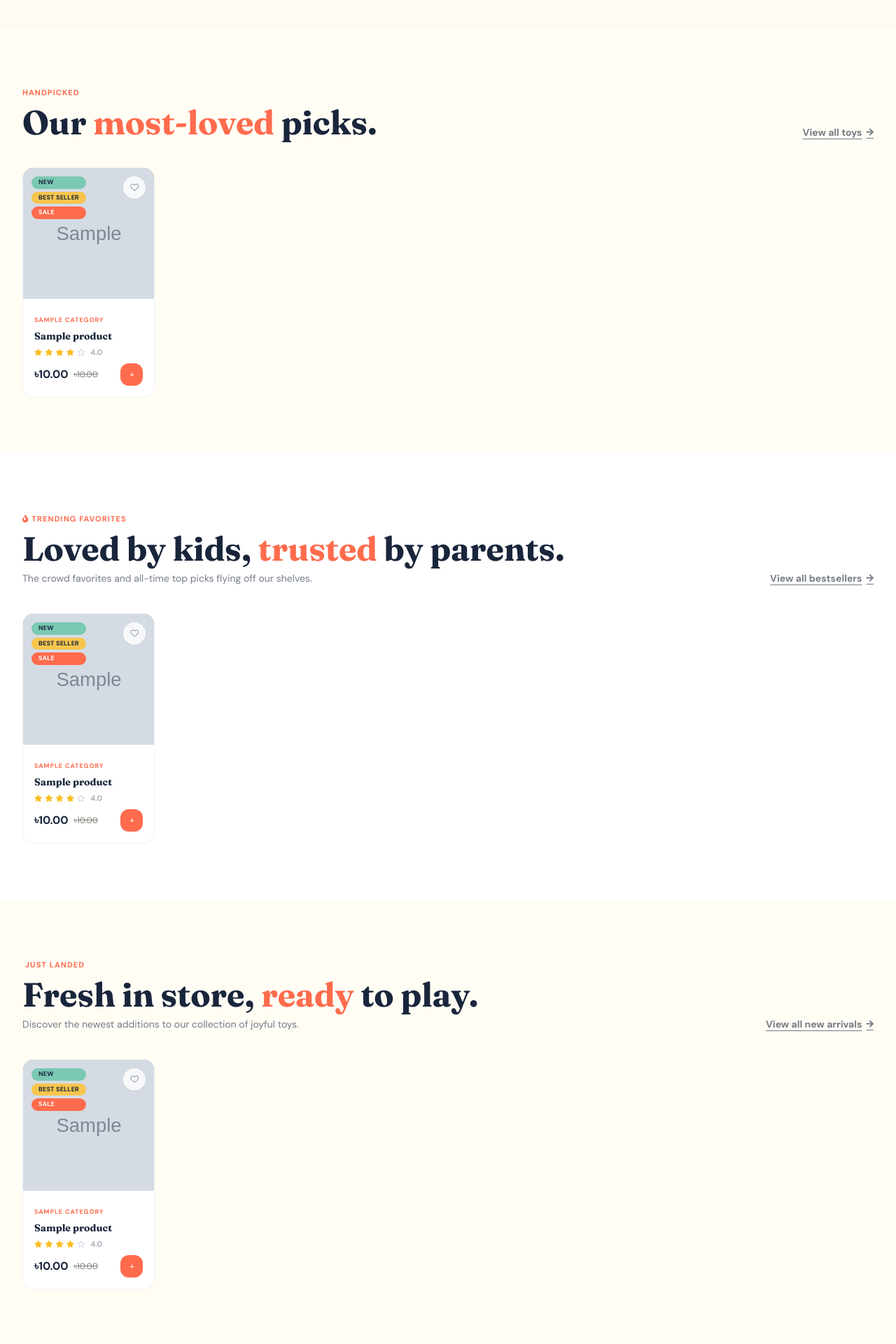
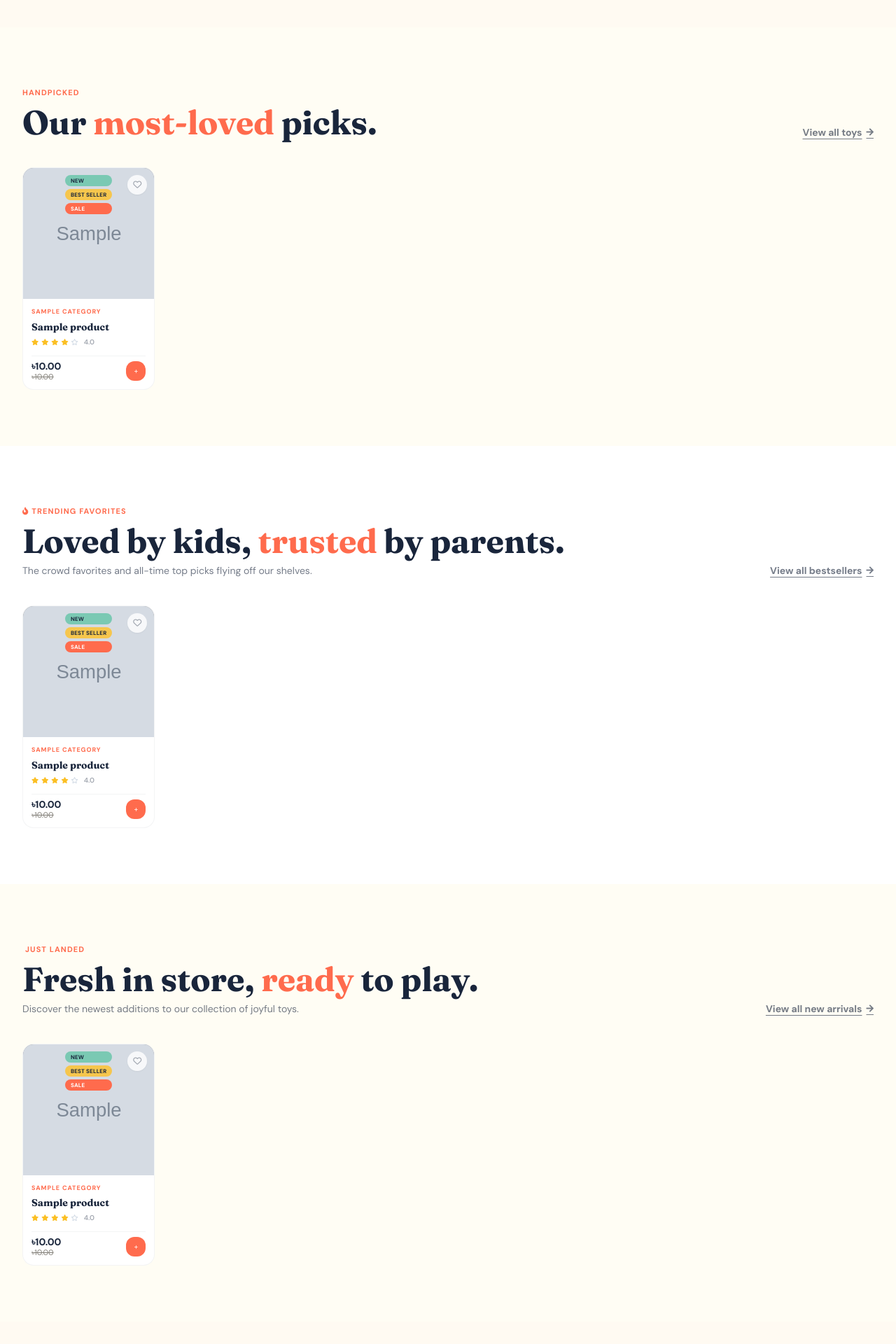
Before and after one commit to MonzurMorshed/kid_ecom, a Django app: page / in a window 1280 px wide. Shown: the part 1253-3173 px from the top of the page at 70% size. Run offline with Django 5.2, Linux system fonts and the light colour scheme; data comes from the database, SQL or seed files in the repository; tables that the repository leaves empty hold one stand-in row (values such as "Sample post"); grey boxes marked "Sample" are stand-in pictures; parts of the project's set-up code (start-up, migrations or seed data) failed here and were passed over; some libraries are stand-ins or nearby versions.

Commit message:
fix: home page and category detail page design

```diff
--- a/templates/storefront/partials/product_card.html
+++ b/templates/storefront/partials/product_card.html
@@ -4,7 +4,7 @@ Usage: {% include "storefront/partials/product_card.html" with product=product %
 {% endcomment %}
 {% load static %}
 
-<article class="product-card group relative rounded-2xl border border-ink/5 bg-white overflow-hidden hover:shadow-toy transition-shadow">
+<article class="product-card group relative rounded-2xl border border-ink/5 bg-white overflow-hidden hover:shadow-toy transition-shadow flex flex-col h-full">
 
     <!-- Image / visual panel -->
     <div class="relative">
@@ -29,15 +29,15 @@ Usage: {% include "storefront/partials/product_card.html" with product=product %
                 {% endwith %}
 
                 <!-- Badges -->
-                <div class="absolute left-3 top-3 flex flex-col gap-1 z-10">
+                <div class="absolute left-2.5 top-2.5 sm:left-3 sm:top-3 flex flex-col gap-1 z-10">
                     {% if product.is_new %}
-                    <span class="rounded-full bg-softmint px-2.5 py-0.5 text-[9px] font-bold uppercase tracking-wide text-ink">New</span>
+                    <span class="rounded-full bg-softmint px-2 py-0.5 text-[8px] sm:text-[9px] font-bold uppercase tracking-wide text-ink">New</span>
                     {% endif %}
                     {% if product.is_bestseller %}
-                    <span class="rounded-full bg-butter px-2.5 py-0.5 text-[9px] font-bold uppercase tracking-wide text-ink">Best seller</span>
+                    <span class="rounded-full bg-butter px-2 py-0.5 text-[8px] sm:text-[9px] font-bold uppercase tracking-wide text-ink">Best seller</span>
                     {% endif %}
                     {% if product.compare_price %}
-                    <span class="rounded-full bg-coral px-2.5 py-0.5 text-[9px] font-bold uppercase tracking-wide text-white">Sale</span>
+                    <span class="rounded-full bg-coral px-2 py-0.5 text-[8px] sm:text-[9px] font-bold uppercase tracking-wide text-white">Sale</span>
                     {% endif %}
                 </div>
             </div>
@@ -45,7 +45,7 @@ Usage: {% include "storefront/partials/product_card.html" with product=product %
 
         <!-- Favorite button -->
         <button type="button"
-                class="toggle-favorite absolute right-3 top-3 z-10 grid h-8 w-8 place-items-center rounded-full bg-white/80 backdrop-blur-sm {% if product.id in wishlist_ids %}text-coral{% else %}text-ink/40{% endif %} hover:text-coral transition-colors shadow-sm focus:outline-none"
+                class="toggle-favorite absolute right-2.5 top-2.5 sm:right-3 sm:top-3 z-10 grid h-7 w-7 sm:h-8 sm:w-8 place-items-center rounded-full bg-white/80 backdrop-blur-sm {% if product.id in wishlist_ids %}text-coral{% else %}text-ink/40{% endif %} hover:text-coral transition-colors shadow-sm focus:outline-none"
                 data-product-id="{{ product.id }}"
                 data-active="{% if product.id in wishlist_ids %}true{% else %}false{% endif %}"
                 aria-label="Save {{ product.title }} to wishlist">
@@ -54,48 +54,50 @@ Usage: {% include "storefront/partials/product_card.html" with product=product %
     </div>
 
     <!-- Card body -->
-    <div class="p-4">
+    <div class="p-3 sm:p-3.5 flex-1 flex flex-col justify-between">
+        <div>
             <!-- Category badge -->
-        <span class="text-[9px] font-bold uppercase tracking-widest text-coral">{{ product.category.name }}</span>
+            <span class="text-[9px] font-bold uppercase tracking-widest text-coral line-clamp-1 block">{{ product.category.name }}</span>
 
             <!-- Title -->
             <h3 class="mt-1">
                 <a href="{{ product.get_absolute_url }}"
-               class="font-bold text-ink text-sm leading-snug hover:text-coral transition-colors line-clamp-2">
+                   class="font-bold text-ink text-xs sm:text-sm leading-snug hover:text-coral transition-colors line-clamp-2">
                     {{ product.title }}
                 </a>
             </h3>
 
             <!-- Rating (if available) -->
             {% if product.rating %}
-        <div class="mt-1 flex items-center gap-1 text-[11px] text-amber-400">
+            <div class="mt-1 flex items-center gap-1 text-[10px] sm:text-[11px] text-amber-400">
                 {% with rating_int=product.rating|floatformat:0 %}
                 {% for i in "12345" %}
                     {% if forloop.counter <= rating_int|add:"0" %}
-                    <i class="fa-solid fa-star text-[10px]" aria-hidden="true"></i>
+                        <i class="fa-solid fa-star text-[9px] sm:text-[10px]" aria-hidden="true"></i>
                     {% else %}
-                    <i class="fa-regular fa-star text-[10px] text-slate-300" aria-hidden="true"></i>
+                        <i class="fa-regular fa-star text-[9px] sm:text-[10px] text-slate-300" aria-hidden="true"></i>
                     {% endif %}
                 {% endfor %}
                 {% endwith %}
-            <span class="text-ink/40 ml-1 font-semibold">{{ product.rating }}</span>
+                <span class="text-ink/40 ml-1 font-semibold text-[10px]">{{ product.rating }}</span>
             </div>
             {% endif %}
+        </div>
 
         <!-- Price row -->
-        <div class="mt-2 flex items-center justify-between gap-2">
-            <div class="flex items-center gap-2">
-                <span class="font-bold text-ink">৳{{ product.price }}</span>
+        <div class="mt-3 pt-1 flex items-end justify-between gap-1.5 border-t border-ink/5">
+            <div class="flex flex-col min-w-0">
+                <span class="font-bold text-ink text-xs sm:text-sm md:text-base leading-tight truncate">৳{{ product.price }}</span>
                 {% if product.compare_price %}
-                <span class="text-xs text-muted line-through">৳{{ product.compare_price }}</span>
+                <span class="text-[10px] sm:text-[11px] text-muted line-through leading-none truncate">৳{{ product.compare_price }}</span>
                 {% endif %}
             </div>
             <!-- Quick add-to-cart -->
             <button type="button"
-                    class="add-to-cart flex h-8 w-8 items-center justify-center rounded-xl bg-coral text-white hover:bg-coral/90 transition-all text-xs shadow-sm active:scale-95"
+                    class="add-to-cart shrink-0 flex h-7 w-7 sm:h-8 sm:w-8 items-center justify-center rounded-xl bg-coral text-white hover:bg-coral/90 transition-all text-xs shadow-xs active:scale-95"
                     data-product-id="{{ product.id }}"
                     aria-label="Add {{ product.title }} to bag">
-                <i class="fa-solid fa-plus" aria-hidden="true"></i>
+                <i class="fa-solid fa-plus text-[10px] sm:text-xs" aria-hidden="true"></i>
             </button>
         </div>
     </div>
```
Lines whose indentation alone changed are shown as unchanged.
